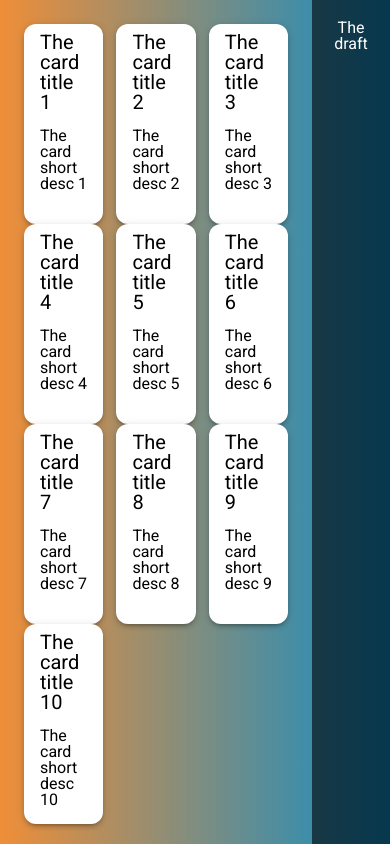
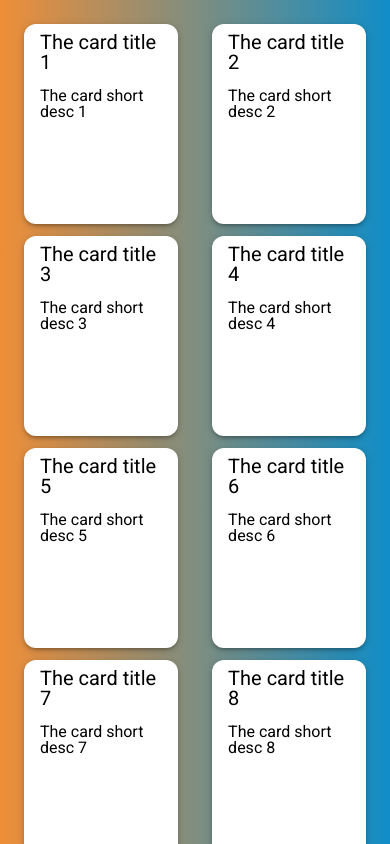
Before and after one commit to Newpoki/dnd-poc, a React (Create React App) app: page / in a window 390 px wide. Shown: the top 844 px of the page. Built offline with nearby package versions, Linux system fonts and the light colour scheme.

Commit message:
feat: add minimum responsive to get it work on mobile

```diff
--- a/src/App.styles.ts
+++ b/src/App.styles.ts
@@ -1,7 +1,26 @@
 import styled from "styled-components";
+import * as StyledMainPanel from "./MainPanel/MainPanel.styles";
+import * as StyledRightPanel from "./RightPanel/RightPanel.styles";
 
 export const Page = styled.div`
   min-height: 100vh;
   display: flex;
   background: linear-gradient(to right, #ef8e38, #108dc7);
+  flex-direction: column;
+
+  ${StyledRightPanel.Wrapper} {
+    min-height: 100px;
+  }
+
+  @media (min-width: 900px) {
+    flex-direction: row;
+
+    ${StyledMainPanel.Wrapper} {
+      width: 80%;
+    }
+
+    ${StyledRightPanel.Wrapper} {
+      width: 20%;
+    }
+  }
 `;
--- a/src/MainPanel/MainPanel.styles.ts
+++ b/src/MainPanel/MainPanel.styles.ts
@@ -1,7 +1,6 @@
 import styled from "styled-components";
-
+import * as StyledCard from "../components/Card.styles";
 export const Wrapper = styled.div`
-  width: 80%;
   display: flex;
   flex: 1;
   position: relative;
@@ -13,4 +12,17 @@ export const CardList = styled.div`
   justify-content: space-between;
   flex-wrap: wrap;
   flex: 1;
+
+  ${StyledCard.Wrapper} {
+    margin-bottom: 12px;
+    flex: 0 1 45%;
+
+    @media (min-width: 900px) {
+      flex: 0 1 30%;
+    }
+
+    @media (min-width: 1300px) {
+      flex: 0 1 18%;
+    }
+  }
 `;
--- a/src/RightPanel/RightPanel.styles.ts
+++ b/src/RightPanel/RightPanel.styles.ts
@@ -1,7 +1,6 @@
 import styled from "styled-components";
 
 export const Wrapper = styled.div`
-  width: 20%;
   padding: 20px;
   position: relative;
   background-color: rgba(0, 0, 0, 0.6);
--- a/src/components/Card.styles.ts
+++ b/src/components/Card.styles.ts
@@ -4,11 +4,10 @@ export const Wrapper = styled.div<{ isDragging: boolean }>`
   background-color: white;
   padding: 8px 16px;
   height: 200px;
-  flex: 0 1 30%;
   opacity: ${({ isDragging }) => (isDragging ? 0.5 : 1)};
   border-radius: 12px;
-  box-shadow: 0px 3px 3px -2px rgba(0, 0, 0, 0.2),
-    0px 3px 4px 0px rgba(0, 0, 0, 0.14), 0px 1px 8px 0px rgba(0, 0, 0, 0.12);
+  box-shadow: 0px 3px 3px -2px rgba(0, 0, 0, 0.2), 0px 3px 4px 0px rgba(0, 0, 0, 0.14),
+    0px 1px 8px 0px rgba(0, 0, 0, 0.12);
 `;
 
 export const Title = styled.p`
```
